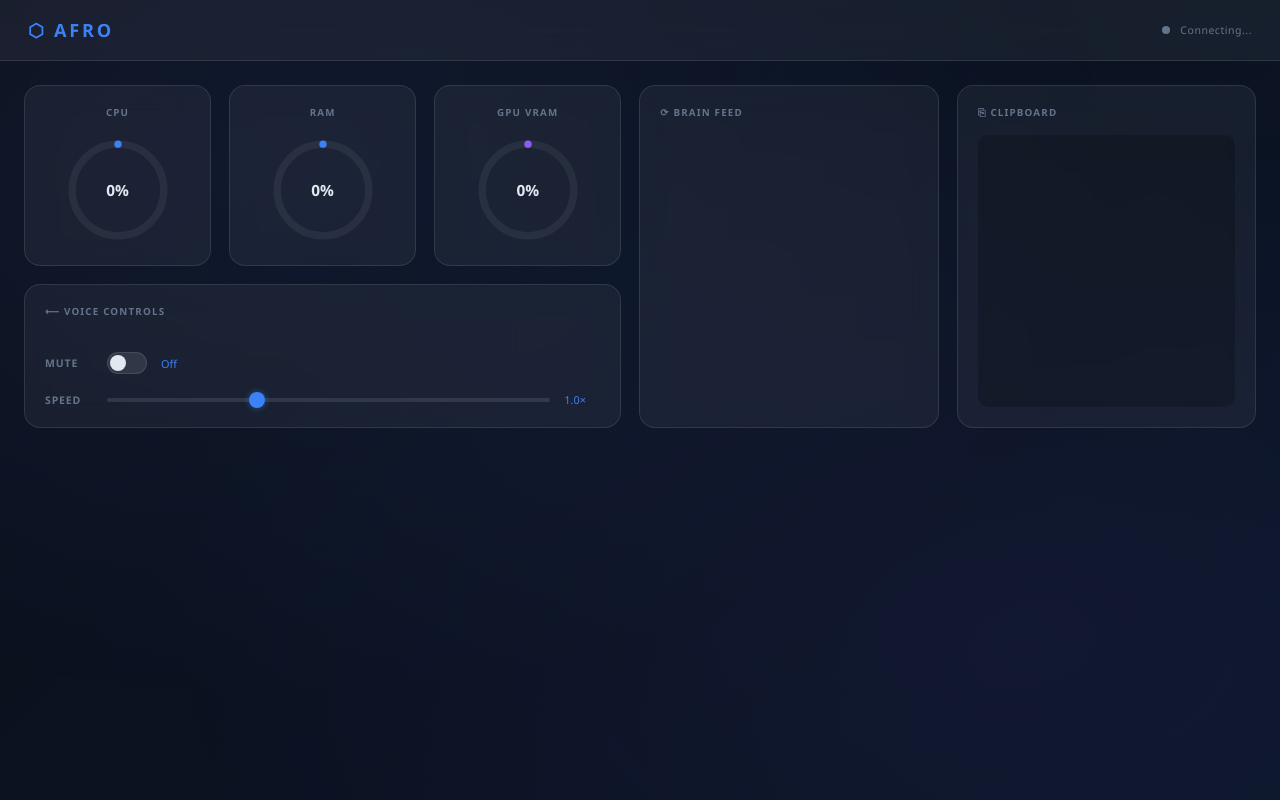
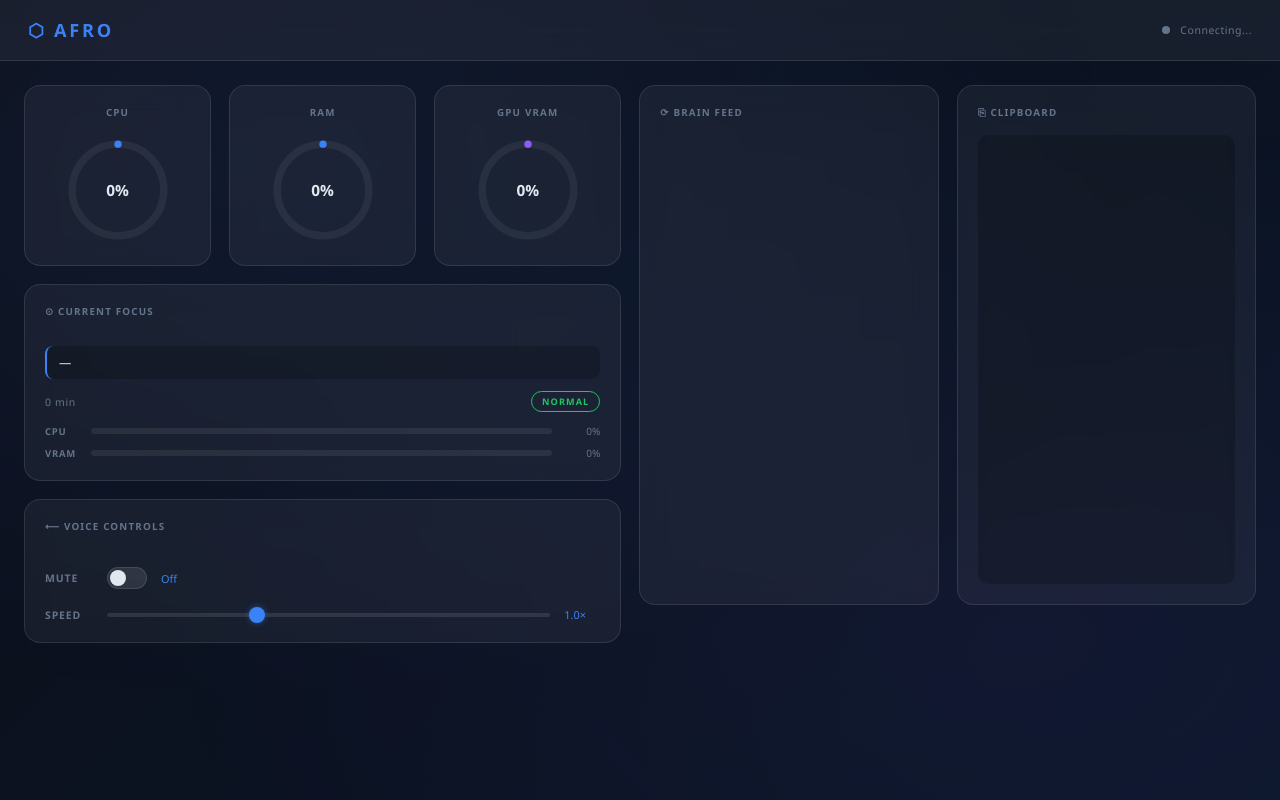
Before and after one commit to haricodes2970/Afro-Ai, a Flask app: page / in a window 1280 px wide. Run offline with Flask 3, Linux system fonts and the light colour scheme; some libraries are stand-ins or nearby versions.

Commit message:
feat: proactive system watcher and autonomous scheduling

```diff
--- a/static/style.css
+++ b/static/style.css
@@ -157,7 +157,7 @@ circle.fill.gpu { stroke: var(--accent-gpu); }
 /* ── Brain Feed ──────────────────────────────────────── */
 .feed-card {
   grid-column: 4;
-  grid-row: 1 / 3;
+  grid-row: 1 / 4;
   display: flex;
   flex-direction: column;
   max-height: 520px;
@@ -189,7 +189,7 @@ circle.fill.gpu { stroke: var(--accent-gpu); }
 /* ── Clipboard Preview ───────────────────────────────── */
 .clip-card {
   grid-column: 5;
-  grid-row: 1 / 3;
+  grid-row: 1 / 4;
   display: flex;
   flex-direction: column;
   max-height: 520px;
@@ -211,9 +211,100 @@ circle.fill.gpu { stroke: var(--accent-gpu); }
   scrollbar-color: var(--glass-border) transparent;
 }
 
+/* ── Focus Tracker ───────────────────────────────────── */
+.focus-card {
+  grid-column: 1 / 4;
+  display: flex;
+  flex-direction: column;
+  gap: 12px;
+}
+
+.focus-window {
+  font-size: 0.88rem;
+  color: var(--text);
+  font-weight: 500;
+  white-space: nowrap;
+  overflow: hidden;
+  text-overflow: ellipsis;
+  padding: 8px 12px;
+  background: rgba(0,0,0,0.2);
+  border-radius: 8px;
+  border-left: 2px solid var(--accent);
+}
+
+.focus-meta {
+  display: flex;
+  align-items: center;
+  justify-content: space-between;
+}
+
+.focus-duration {
+  font-size: 0.75rem;
+  color: var(--text-dim);
+  letter-spacing: 0.06em;
+}
+
+.health-badge {
+  font-size: 0.65rem;
+  font-weight: 700;
+  letter-spacing: 0.12em;
+  padding: 3px 10px;
+  border-radius: 20px;
+  border: 1px solid;
+  color: #22c55e;
+  border-color: #22c55e;
+  transition: color var(--transition), border-color var(--transition);
+}
+
+.health-bar-wrap {
+  display: flex;
+  flex-direction: column;
+  gap: 8px;
+}
+
+.health-bar-row {
+  display: flex;
+  align-items: center;
+  gap: 10px;
+}
+
+.health-bar-label {
+  font-size: 0.68rem;
+  font-weight: 600;
+  letter-spacing: 0.08em;
+  color: var(--text-dim);
+  text-transform: uppercase;
+  width: 36px;
+  flex-shrink: 0;
+}
+
+.health-bar-track {
+  flex: 1;
+  height: 6px;
+  border-radius: 3px;
+  background: rgba(255,255,255,0.07);
+  overflow: hidden;
+}
+
+.health-bar-fill {
+  height: 100%;
+  border-radius: 3px;
+  background: #22c55e;
+  width: 0%;
+  transition: width var(--transition), background var(--transition);
+}
+
+.health-bar-val {
+  font-size: 0.72rem;
+  color: var(--text-dim);
+  min-width: 38px;
+  text-align: right;
+}
+
 /* ── Voice Controls ──────────────────────────────────── */
 .voice-card {
   grid-column: 1 / 4;
+  grid-row: 3;
   display: flex;
   flex-direction: column;
   gap: 18px;
--- a/templates/index.html
+++ b/templates/index.html
@@ -54,6 +54,32 @@
                   stroke-dasharray="0 314"/>
         </svg>
         <div class="gauge-value" id="gpuVal">0%</div>
+      </div>
+    </div>
+
+    <!-- Focus Tracker -->
+    <div class="card focus-card">
+      <h3>⊙ Current Focus</h3>
+      <div class="focus-window" id="focusWindow">—</div>
+      <div class="focus-meta">
+        <span class="focus-duration" id="focusDuration">0 min</span>
+        <span class="health-badge" id="healthBadge" data-status="NORMAL">NORMAL</span>
+      </div>
+      <div class="health-bar-wrap">
+        <div class="health-bar-row">
+          <span class="health-bar-label">CPU</span>
+          <div class="health-bar-track">
+            <div class="health-bar-fill" id="cpuBar"></div>
+          </div>
+          <span class="health-bar-val" id="cpuBarVal">0%</span>
+        </div>
+        <div class="health-bar-row">
+          <span class="health-bar-label">VRAM</span>
+          <div class="health-bar-track">
+            <div class="health-bar-fill gpu" id="gpuBar"></div>
+          </div>
+          <span class="health-bar-val" id="gpuBarVal">0%</span>
+        </div>
       </div>
     </div>
 
@@ -120,6 +146,16 @@
       document.getElementById(valId).textContent = pct.toFixed(1) + "%";
     }
 
+    const STATUS_COLOR = { NORMAL: "#22c55e", WARNING: "#f59e0b", CRITICAL: "#ef4444" };
+
+    function setBar(fillId, valId, pct, status) {
+      const fill = document.getElementById(fillId);
+      const val  = document.getElementById(valId);
+      fill.style.width  = Math.min(pct, 100).toFixed(1) + "%";
+      fill.style.background = STATUS_COLOR[status] || STATUS_COLOR.NORMAL;
+      val.textContent = pct.toFixed(1) + "%";
+    }
+
     socket.on("telemetry", (data) => {
       setArc("cpuArc", "cpuVal", data.cpu);
       setArc("ramArc", "ramVal", data.ram);
@@ -135,6 +171,24 @@
 
       const clip = document.getElementById("clipPreview");
       clip.textContent = data.clipboard_preview || "—";
+
+      // Focus tracker
+      const status = data.health_status || "NORMAL";
+      const win    = data.active_window || "—";
+      const dur    = data.focus_duration_minutes || 0;
+
+      document.getElementById("focusWindow").textContent =
+        win.length > 60 ? win.slice(0, 57) + "…" : win;
+      document.getElementById("focusDuration").textContent = dur + " min";
+
+      const badge = document.getElementById("healthBadge");
+      badge.textContent = status;
+      badge.dataset.status = status;
+      badge.style.color = STATUS_COLOR[status] || STATUS_COLOR.NORMAL;
+      badge.style.borderColor = STATUS_COLOR[status] || STATUS_COLOR.NORMAL;
+
+      setBar("cpuBar",  "cpuBarVal",  data.cpu, status);
+      setBar("gpuBar",  "gpuBarVal",  data.gpu, status);
     });
 
     // Mute toggle
```
